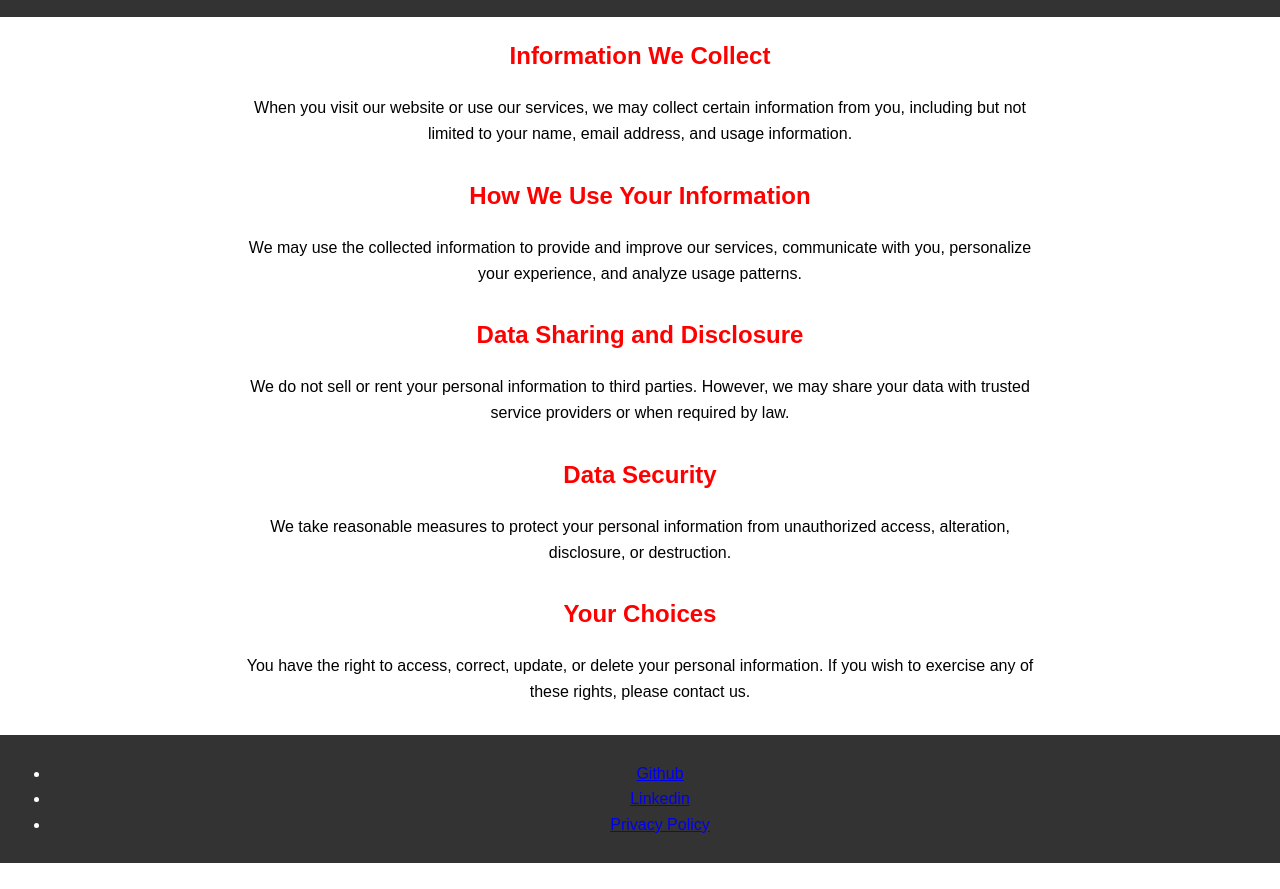
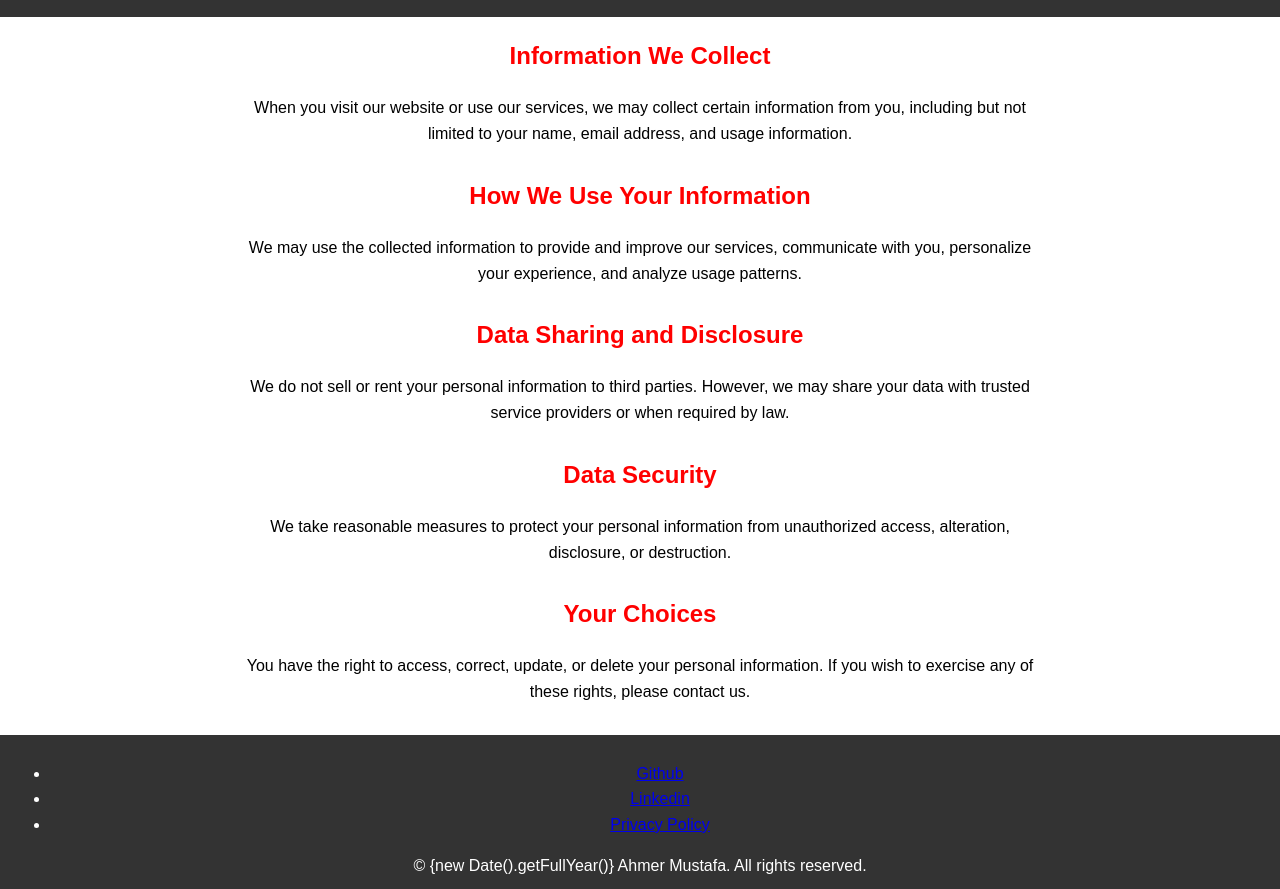
Before and after one commit to Scorpion-239/A14, a plain HTML site: page index.html in a window 1280 px wide. Shown: the part 74-963 px from the top of the page. Before the commit the page ends 937 px from the top, so only its background shows below. Drawn offline with Linux system fonts and the light colour scheme.

Commit message:
Update index.html

```diff
--- a/index.html
+++ b/index.html
@@ -69,5 +69,7 @@
           <li><a href="https://www.linkedin.com/in/ahmer-mustafa-5a110a218/">Linkedin</a></li>
           <li><a href="https://scorpion-239.github.io/A14/">Privacy Policy</a></li>
         </ul>
+        <p>&copy; {new Date().getFullYear()} Ahmer Mustafa. All rights reserved.</p>
+      </footer>
 </body>
 </html>
```
